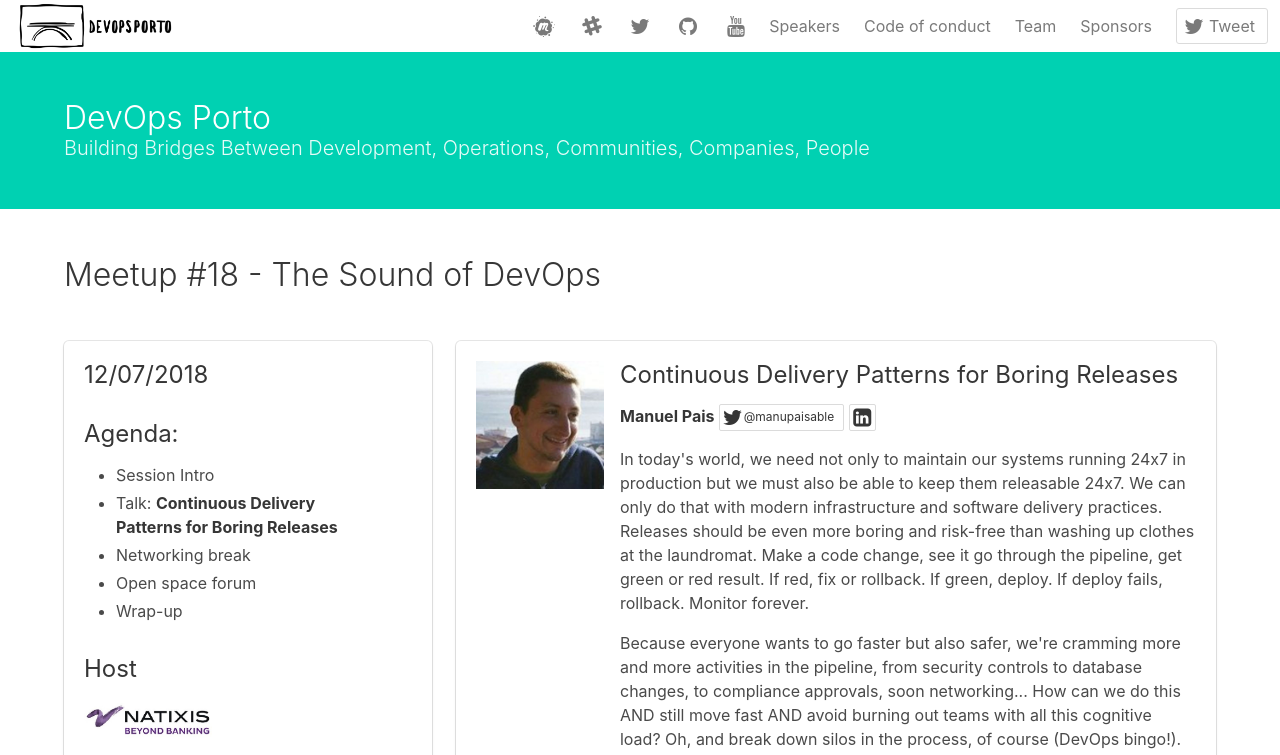
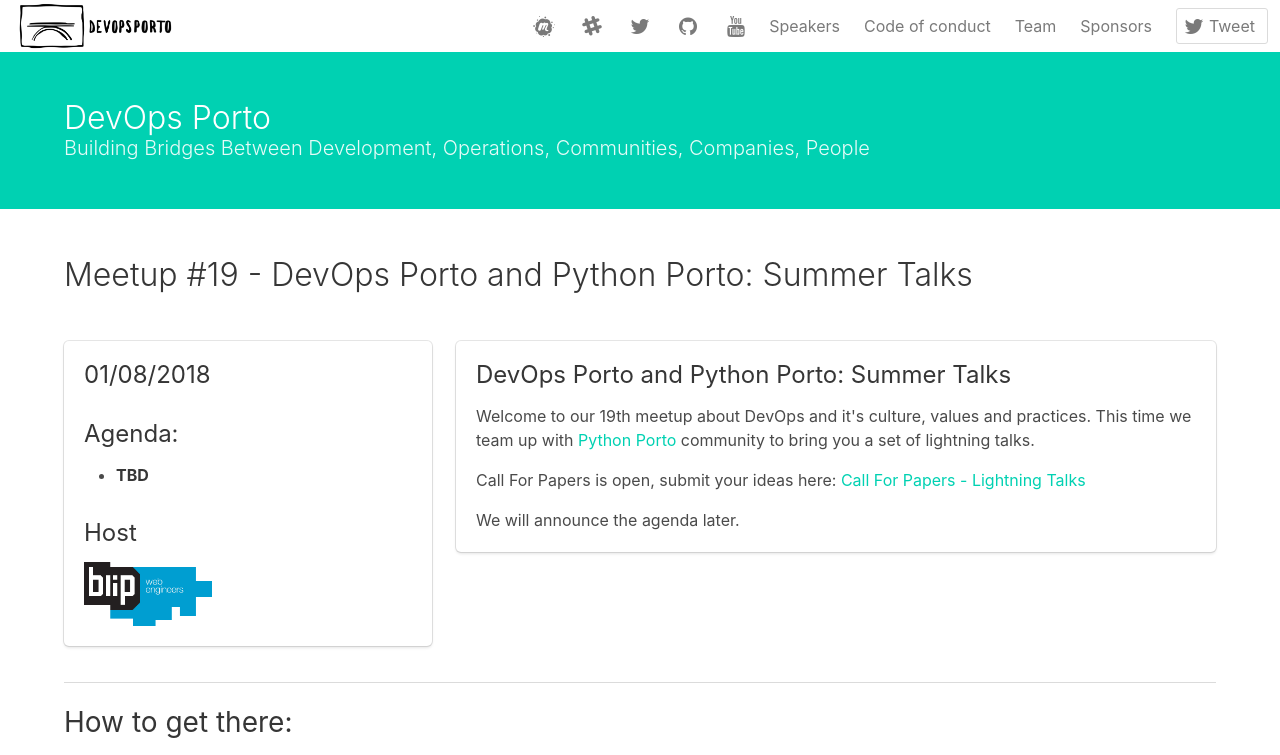
Before and after one commit to DevOpsPorto/devopsporto.github.io, a Jekyll site: the page built from index.md, in a window 1280 px wide and 1400 px high. Shown: the top 755 px of the window. Built offline with Jekyll 4.4.1, drawn with Linux system fonts in a browser that asks for light colours; some of the changed text lies outside the part shown; grey boxes are pictures that could not be loaded.

Commit message:
manuel pais slides, index update with blip for meetup19

```diff
--- /dev/null
+++ b/_includes/maps/blip.html
@@ -0,0 +1,9 @@
+<div class="content">
+    <h2>How to get there:</h2>
+    <div class="content google-maps">
+        <iframe src="https://www.google.com/maps/embed?pb=!1m18!1m12!1m3!1d3004.331837332797!2d-8.596671684862647!3d41.14910991869607!2m3!1f0!2f0!3f0!3m2!1i1024!2i768!4f13.1!3m3!1m2!1s0xd2464fd9d6cec51%3A0xa9e3032b3fe3f384!2sBlip.pt!5e0!3m2!1sen!2sfr!4v1531497083381" width="600" height="450" frameborder="0" style="border:0" allowfullscreen>
+        </iframe>
+    </div>
+</div>
+
+<!--width="600" height="450" -->
--- a/_includes/meetup2018018.html
+++ b/_includes/meetup2018018.html
@@ -64,10 +64,10 @@
               <a href="http://devopslisbon.com/" target="_blank">DevOps Lisbon meetup</a> organizer.
               Co-author of the book <a href="https://skeltonthatcher.com/publications/team-guide-software-releasability" target="_blank">Team Guide to Software Releasability</a>.
             </p>
-            <!--<h4>Media</h4>
+            <h4>Media</h4>
             <p>
-              <a href="https://speakerdeck.com/devopsporto/devopsporto-meetup17-the-return-of-the-dull-stack-engineer-by-kris-buytaert" target="_blank">Slide deck @ SpeakerDeck</a>
-            </p>-->
+              <a href="https://speakerdeck.com/devopsporto/devopsporto-meetup18-continuous-delivery-patterns-for-boring-releases-by-manuel-pais" target="_blank">Slide deck @ SpeakerDeck</a>
+            </p>
           </div>
         </div>
       </article>
--- a/index.md
+++ b/index.md
@@ -1,9 +1,9 @@
 ---
 layout: default
 ---
-{% include meetup2018018.html %}
+{% include meetup2018019.html %}
 <hr/>
-{% include maps/natixis.html %}
+{% include maps/blip.html %}
 <hr/>
 
 <div class="tile is-ancestor">
```
